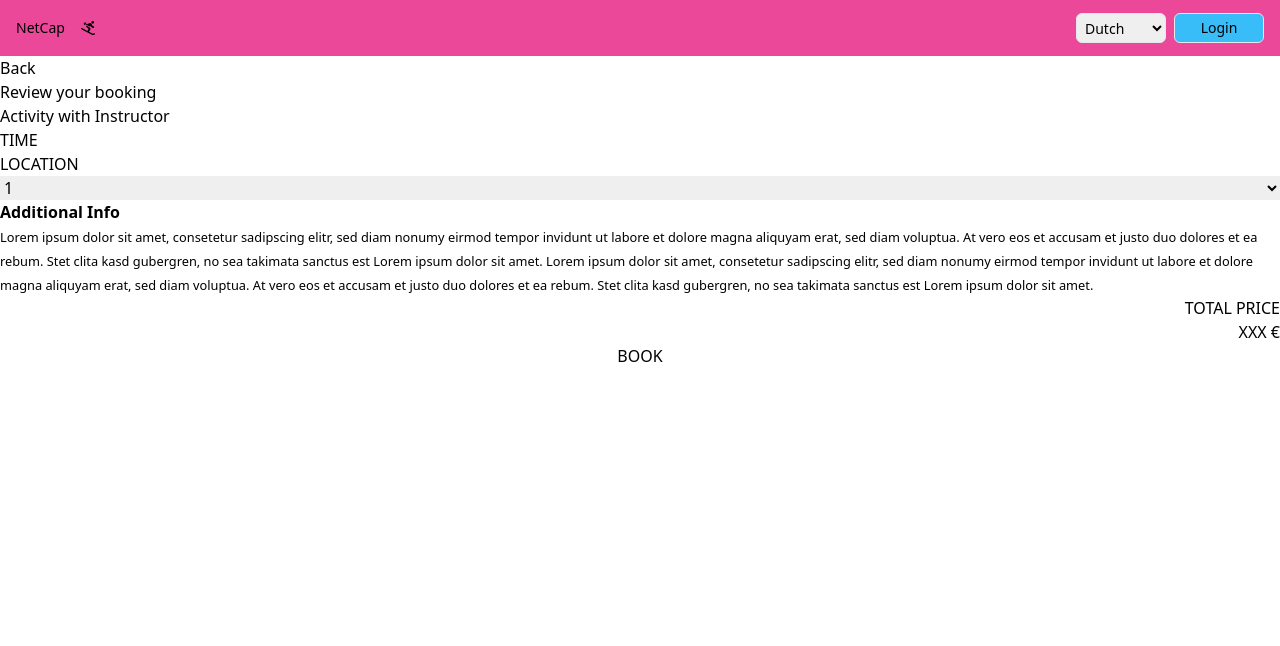
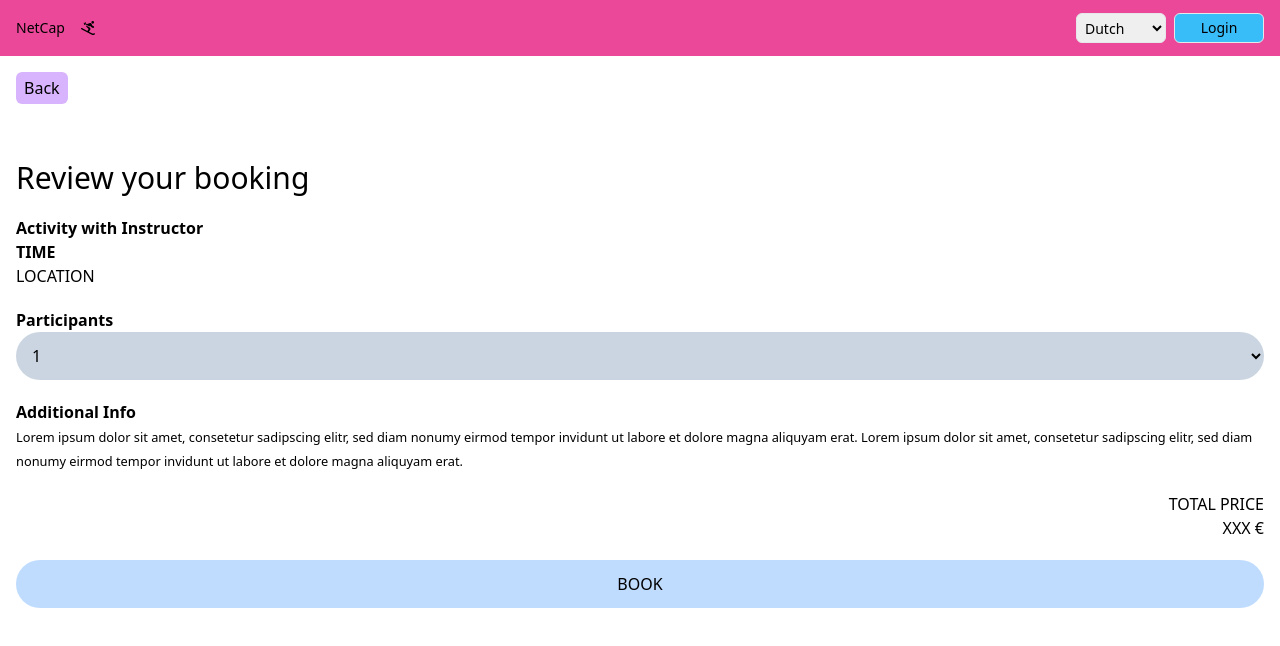
Before and after one commit to alohacyclist/frontend-netcap, a React (Create React App) app: page /booking in a window 1280 px wide. Shown: the top 646 px of the page. Built offline with nearby package versions, Linux system fonts and the light colour scheme.

Commit message:
style results page

```diff
--- a/src/pages/Booking.jsx
+++ b/src/pages/Booking.jsx
@@ -2,24 +2,34 @@ import { useNavigate } from "react-router-dom"
 
  export function Booking() {
     const navigate = useNavigate()
+
   return (
-    <div className="flex flex-col">
-        <div>
+    <>
+    <div className="self-start m-4">
         <button
+        className=" bg-purple-300 rounded-md py-1 px-2 "
         onClick={ () => navigate(-1)}
         >
             Back
         </button>
     </div>
 
-        <h1>Review your booking</h1>
+    <div className="flex flex-col w-screen m-auto px-4">
 
-        <div className="flex flex-col">
-            <h3>Activity with Instructor</h3>
-            <h3>TIME</h3>
+
+        <div className="flex flex-col gap-5">
+
+        <h1 className="mt-10 text-3xl">Review your booking</h1>
+
+        <div>
+            <h2><b>Activity with Instructor</b></h2>
+            <h4><b>TIME</b></h4>
             <h4>LOCATION</h4>
+        </div>
 
-            <select>
+        <div className="flex flex-col w-full">
+            <h4><b>Participants</b></h4>
+            <select className="w-full bg-slate-300 rounded-full p-3">
                 <option>1</option>
                 <option>2</option>
                 <option>3</option>
@@ -31,13 +41,18 @@ import { useNavigate } from "react-router-dom"
                 <option>9</option>
                 <option>10</option>
             </select>
+        </div>
 
         <div>
             <p>
                 <b>Additional Info</b>
             </p>
             <small>
-                Lorem ipsum dolor sit amet, consetetur sadipscing elitr, sed diam nonumy eirmod tempor invidunt ut labore et dolore magna aliquyam erat, sed diam voluptua. At vero eos et accusam et justo duo dolores et ea rebum. Stet clita kasd gubergren, no sea takimata sanctus est Lorem ipsum dolor sit amet. Lorem ipsum dolor sit amet, consetetur sadipscing elitr, sed diam nonumy eirmod tempor invidunt ut labore et dolore magna aliquyam erat, sed diam voluptua. At vero eos et accusam et justo duo dolores et ea rebum. Stet clita kasd gubergren, no sea takimata sanctus est Lorem ipsum dolor sit amet.
+                Lorem ipsum dolor sit amet, consetetur sadipscing elitr,
+                sed diam nonumy eirmod tempor invidunt ut labore
+                et dolore magna aliquyam erat. Lorem ipsum dolor sit amet,
+                consetetur sadipscing elitr, sed diam nonumy eirmod tempor
+                invidunt ut labore et dolore magna aliquyam erat.
             </small>
         </div>
 
@@ -46,11 +61,13 @@ import { useNavigate } from "react-router-dom"
             <h2>XXX €</h2>
         </div>
 
-            <button>
+        <button className="w-full bg-blue-200 rounded-full p-3">
             BOOK
         </button>
 
         </div>
+
     </div>
+    </>
   )
 }
```
Lines whose indentation alone changed are shown as unchanged.
